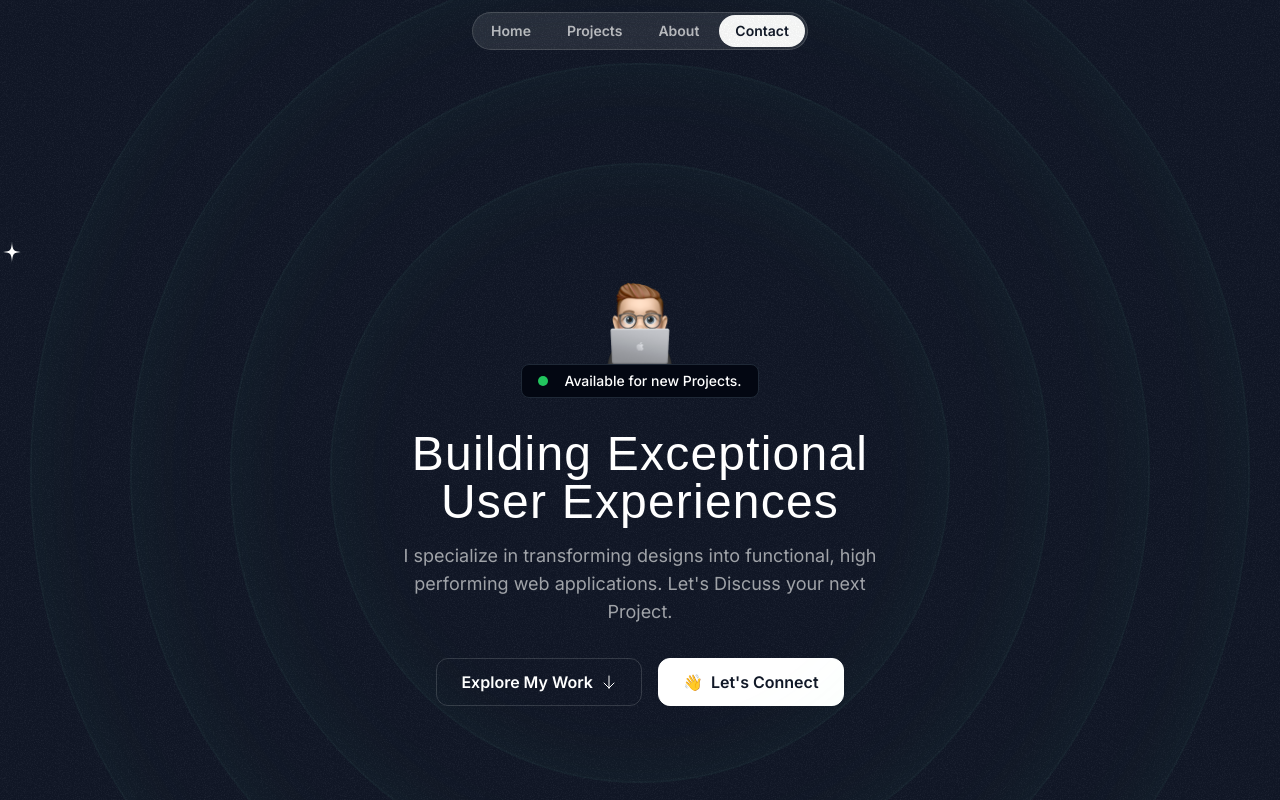
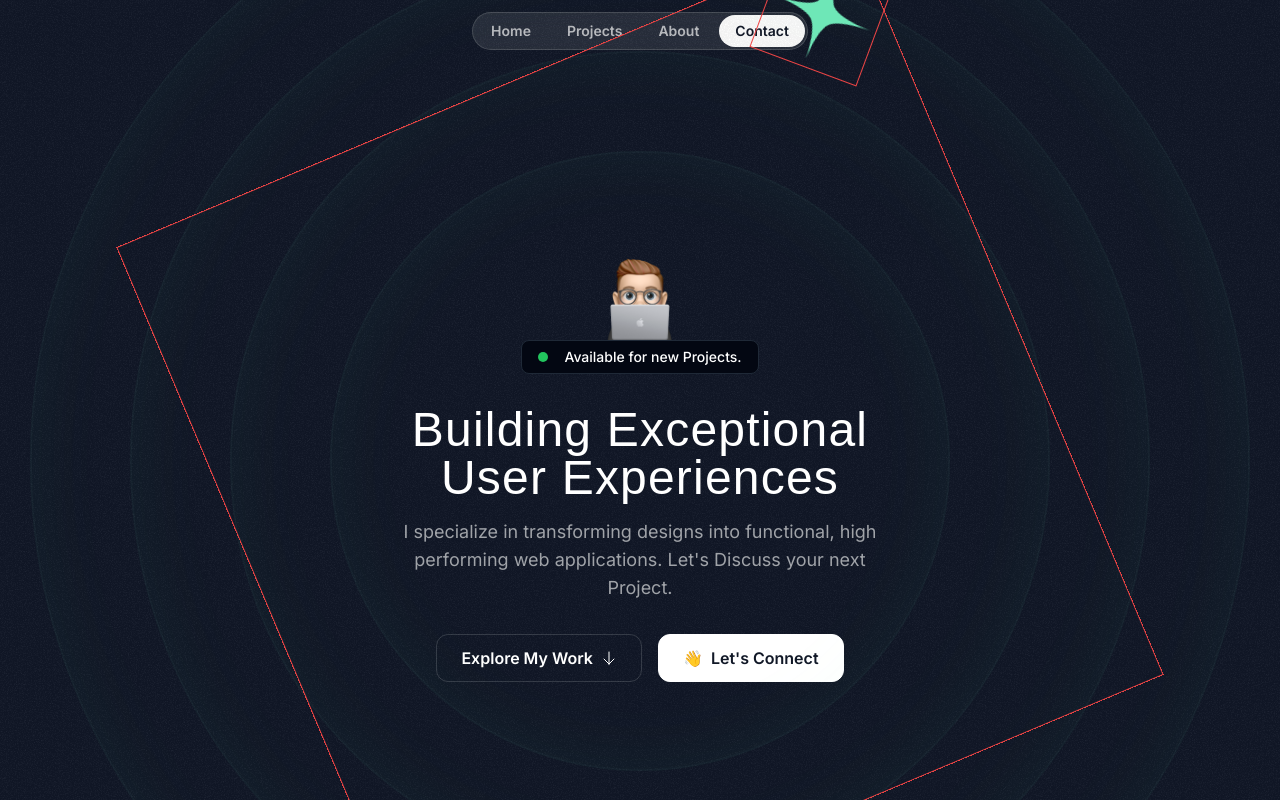
Before and after one commit to m-abubakr1/Single-page-Portfolio-FET, a Next.js app: page / in a window 1280 px wide. Shown: the top 800 px of the page. Built offline with nearby package versions, Linux system fonts and the light colour scheme; a web font is replaced by a local one.

Commit message:
Add Testing animation techniques

```diff
--- a/src/sections/Hero.tsx
+++ b/src/sections/Hero.tsx
@@ -17,8 +17,12 @@ export const HeroSection = () => {
       <div className="size-[820px] hero-ring"></div>
       <div className="size-[1020px] hero-ring"></div>
       <div className="size-[1220px] hero-ring"></div>
-      <div>
-        <StarIcon />
+      <div className="absolute top-1/2 left-1/2 -translate-x-1/2 -translate-y-1/2">
+        <div className="size-[800px] border border-red-500 animate-spin [animation-duration:30s]">
+          <div className="border border-red-500 inline-flex animate-spin [animation-duration:5s]">
+            <StarIcon className="size-28 text-emerald-300" />
+          </div>
+        </div>
       </div>
 
       <div className="container">
```
